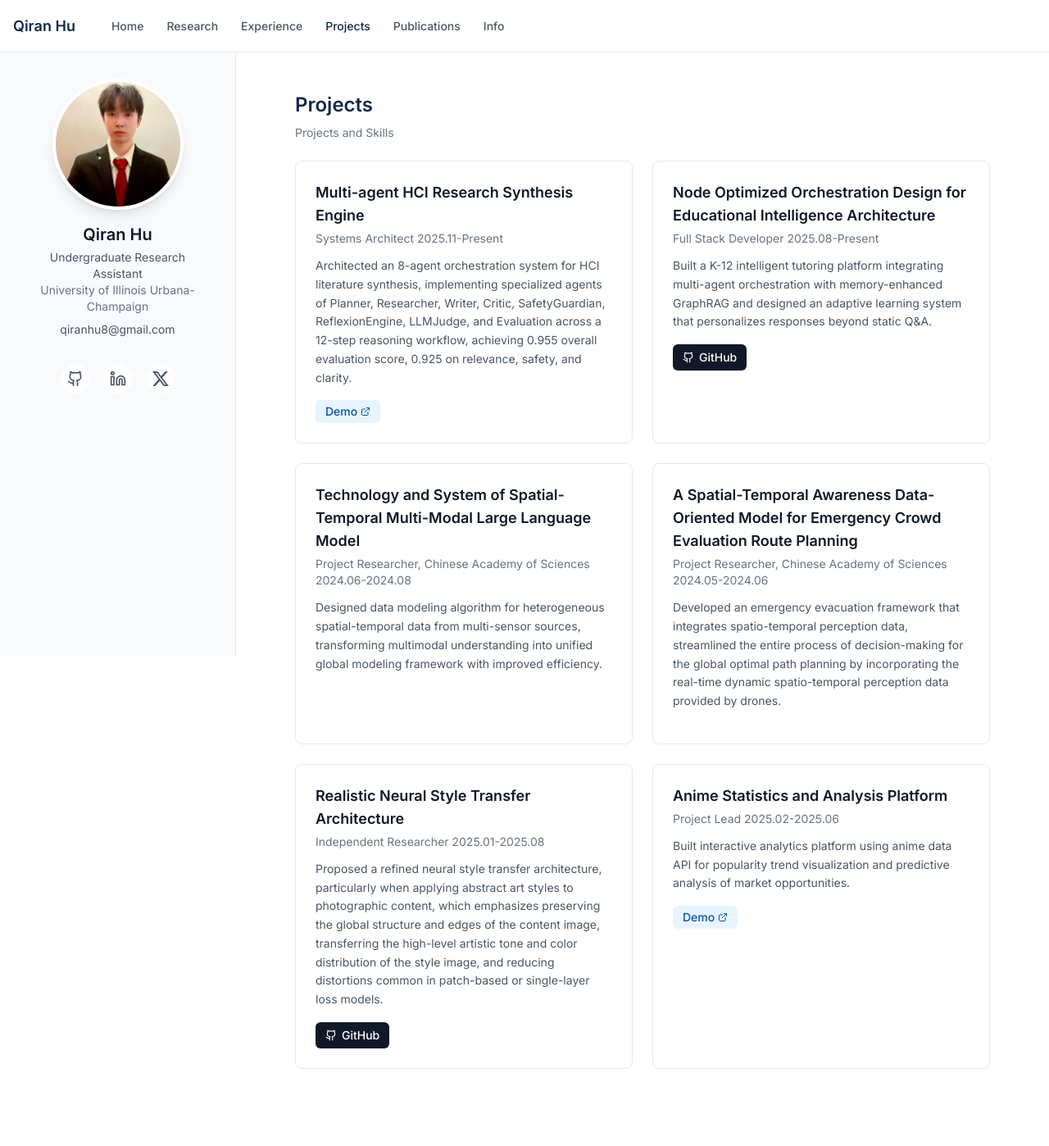
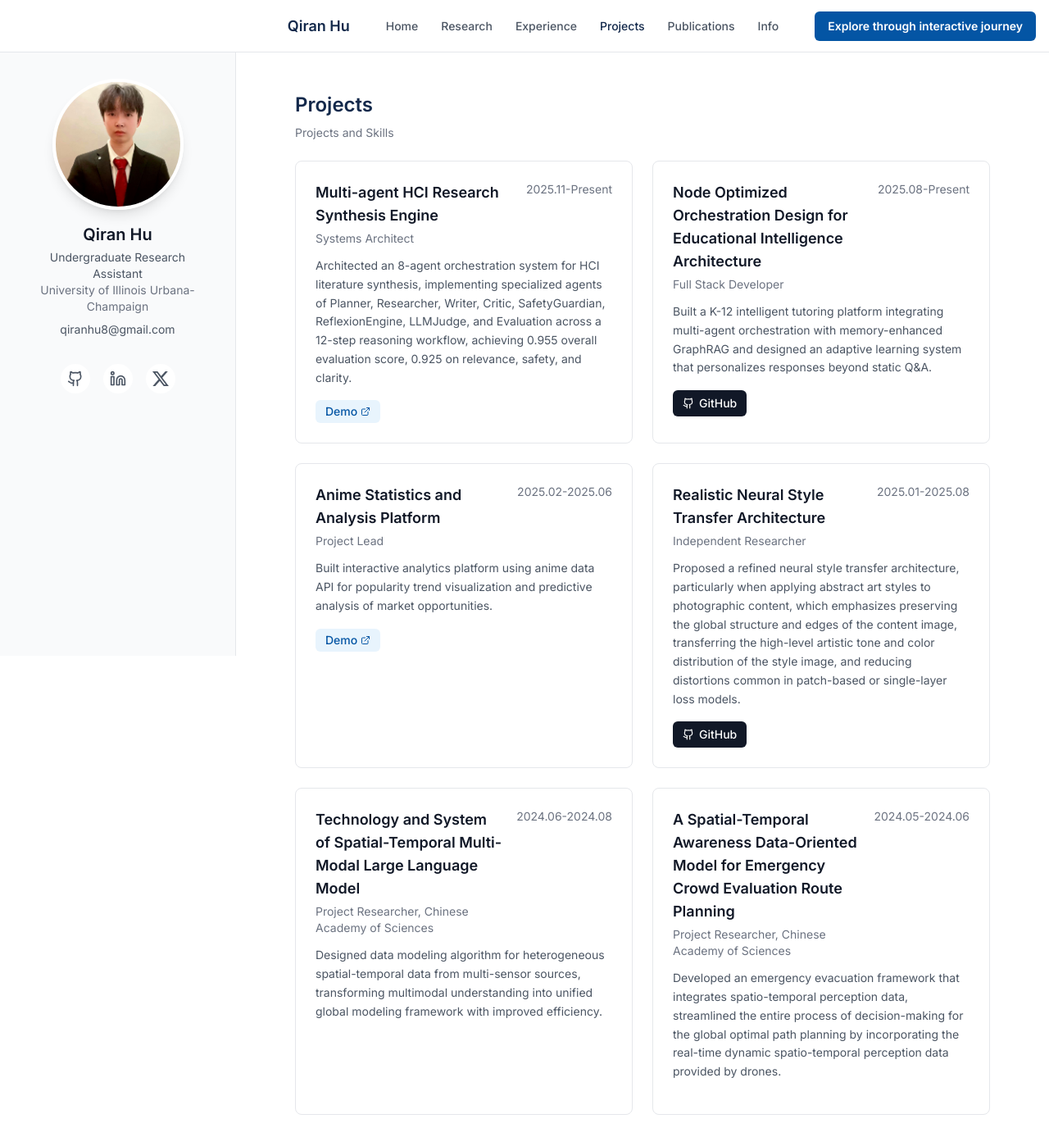
Before and after one commit to Edward-H26/Edward-H26.github.io, a React (Vite) app: page /projects in a window 1280 px wide. Shown: the top 1398 px of the page at 82% size. Before the commit the page ends 1352 px from the top, so only its background shows below. Built offline with nearby package versions, Linux system fonts and the light colour scheme.

Commit message:
Add project dates and a journey button
Show each project date on the right of ProjectCard. Add an interactive journey button to the desktop nav.

```diff
--- a/src/components/layout/Navigation.tsx
+++ b/src/components/layout/Navigation.tsx
@@ -18,8 +18,7 @@ interface NavigationProps {
 export function Navigation({ onMenuClick }: NavigationProps) {
   return (
     <header className="fixed top-0 left-0 right-0 h-16 bg-white/80 backdrop-blur-md border-b border-gray-200 z-50">
-      <div className="h-full max-w-7xl mx-auto px-4 flex items-center justify-between">
-        <div className="flex items-center gap-8">
+      <div className="h-full max-w-7xl mx-auto px-4 flex items-center justify-end gap-8">
         <NavLink to="/" className="text-lg font-semibold text-primary">
           {PROFILE.name}
         </NavLink>
@@ -38,9 +37,14 @@ export function Navigation({ onMenuClick }: NavigationProps) {
             </NavLink>
           ))}
         </nav>
-        </div>
 
-        <div className="flex items-center">
+        <NavLink
+          to="/projects"
+          className="hidden md:inline-flex items-center px-4 py-2 text-sm font-semibold rounded-md bg-accent text-white hover:bg-accent/90 transition-colors"
+        >
+          Explore through interactive journey
+        </NavLink>
+
         <button
           onClick={onMenuClick}
           className="md:hidden p-2 rounded-lg text-gray-600 hover:bg-gray-100 transition-colors"
@@ -49,7 +53,6 @@ export function Navigation({ onMenuClick }: NavigationProps) {
           <Menu size={20} />
         </button>
       </div>
-      </div>
     </header>
   )
 }
--- a/src/components/ui/ProjectCard.tsx
+++ b/src/components/ui/ProjectCard.tsx
@@ -11,15 +11,23 @@ export function ProjectCard({ project }: ProjectCardProps) {
 
   return (
     <div className="card group">
+      <div className="flex items-start justify-between gap-4">
+        <div>
           <h3 className="text-lg font-semibold text-gray-900 group-hover:text-accent transition-colors">
             {project.title}
           </h3>
-
           {project.subtitle && (
             <p className="text-sm text-gray-500 mt-1">
               {project.subtitle}
             </p>
           )}
+        </div>
+        {project.date && (
+          <div className="text-sm text-gray-500 text-right flex-shrink-0">
+            {project.date}
+          </div>
+        )}
+      </div>
 
       {project.bullets.length > 0 && (
         <p className="text-sm text-gray-600 mt-3 leading-relaxed">
--- a/src/data/content.ts
+++ b/src/data/content.ts
@@ -175,7 +175,8 @@ export const SECTIONS: Record<string, ContentSection> = {
     cards: [
       {
         title: "Multi-agent HCI Research Synthesis Engine",
-        subtitle: "Systems Architect 2025.11-Present",
+        subtitle: "Systems Architect",
+        date: "2025.11-Present",
         bullets: [
           "Architected an 8-agent orchestration system for HCI literature synthesis, implementing specialized agents of Planner, Researcher, Writer, Critic, SafetyGuardian, ReflexionEngine, LLMJudge, and Evaluation across a 12-step reasoning workflow, achieving 0.955 overall evaluation score, 0.925 on relevance, safety, and clarity.",
           "Designed Model Context Protocol integration for standardized tool interfaces, enabling seamless connection between LLM agents and external data sources, including academic databases, code repositories, and document management systems.",
@@ -187,7 +188,8 @@ export const SECTIONS: Record<string, ContentSection> = {
       },
       {
         title: "Node Optimized Orchestration Design for Educational Intelligence Architecture",
-        subtitle: "Full Stack Developer 2025.08-Present",
+        subtitle: "Full Stack Developer",
+        date: "2025.08-Present",
         bullets: [
           "Built a K-12 intelligent tutoring platform integrating multi-agent orchestration with memory-enhanced GraphRAG and designed an adaptive learning system that personalizes responses beyond static Q&A.",
           "Implemented a multi-agent workflow featuring a self-evolving Long-Term Memory Architecture that mimics human memory processes to enable personalized and accurate responses, overcoming limitations of traditional FIFO memory structures and ensuring critical information is retained and utilized effectively.",
@@ -198,25 +200,20 @@ export const SECTIONS: Record<string, ContentSection> = {
         ]
       },
       {
-        title: "Technology and System of Spatial-Temporal Multi-Modal Large Language Model",
-        subtitle: "Project Researcher, Chinese Academy of Sciences 2024.06-2024.08",
+        title: "Anime Statistics and Analysis Platform",
+        subtitle: "Project Lead",
+        date: "2025.02-2025.06",
         bullets: [
-          "Designed data modeling algorithm for heterogeneous spatial-temporal data from multi-sensor sources, transforming multimodal understanding into unified global modeling framework with improved efficiency.",
-          "Participated in the research of ST-XFormer, the Spatial-Temporal Transformer system, including the extraction of semantic events from spatial-temporal data sequences, the feature alignment methods for spatial-temporal data, the spatial-temporal-based logical calculus methods and semantic reasoning methods."
-        ]
-      },
-      {
-        title: "A Spatial-Temporal Awareness Data-Oriented Model for Emergency Crowd Evaluation Route Planning",
-        subtitle: "Project Researcher, Chinese Academy of Sciences 2024.05-2024.06",
-        bullets: [
-          "Developed an emergency evacuation framework that integrates spatio-temporal perception data, streamlined the entire process of decision-making for the global optimal path planning by incorporating the real-time dynamic spatio-temporal perception data provided by drones.",
-          "Proposed and compared multiple algorithms, including the Individual-based Search Method (IBSM), the Global Optimal Sparse Route Planning Query Method (GOSRPQM), and the Improved GOSRPQM algorithm (IGOSRPQM) that incorporates pruning strategies and refinement operations. Implemented and verified these algorithms using tools such as Python and PostgreSQL on real road network data (San Joaquin County, New York, Beijing).",
-          "Revealed technical solution that shortened the global evacuation time by 40%, providing a reliable technical approach and overall solution for large-scale emergency evacuations under resource constraints."
+          "Built interactive analytics platform using anime data API for popularity trend visualization and predictive analysis of market opportunities."
+        ],
+        links: [
+          { label: "Demo", url: "https://qiranhu.shinyapps.io/AnimeStatisticsandAnalysisPlatform/" }
         ]
       },
       {
         title: "Realistic Neural Style Transfer Architecture",
-        subtitle: "Independent Researcher 2025.01-2025.08",
+        subtitle: "Independent Researcher",
+        date: "2025.01-2025.08",
         bullets: [
           "Proposed a refined neural style transfer architecture, particularly when applying abstract art styles to photographic content, which emphasizes preserving the global structure and edges of the content image, transferring the high-level artistic tone and color distribution of the style image, and reducing distortions common in patch-based or single-layer loss models."
         ],
@@ -225,13 +222,22 @@ export const SECTIONS: Record<string, ContentSection> = {
         ]
       },
       {
-        title: "Anime Statistics and Analysis Platform",
-        subtitle: "Project Lead 2025.02-2025.06",
+        title: "Technology and System of Spatial-Temporal Multi-Modal Large Language Model",
+        subtitle: "Project Researcher, Chinese Academy of Sciences",
+        date: "2024.06-2024.08",
         bullets: [
-          "Built interactive analytics platform using anime data API for popularity trend visualization and predictive analysis of market opportunities."
-        ],
-        links: [
-          { label: "Demo", url: "https://qiranhu.shinyapps.io/AnimeStatisticsandAnalysisPlatform/" }
+          "Designed data modeling algorithm for heterogeneous spatial-temporal data from multi-sensor sources, transforming multimodal understanding into unified global modeling framework with improved efficiency.",
+          "Participated in the research of ST-XFormer, the Spatial-Temporal Transformer system, including the extraction of semantic events from spatial-temporal data sequences, the feature alignment methods for spatial-temporal data, the spatial-temporal-based logical calculus methods and semantic reasoning methods."
+        ]
+      },
+      {
+        title: "A Spatial-Temporal Awareness Data-Oriented Model for Emergency Crowd Evaluation Route Planning",
+        subtitle: "Project Researcher, Chinese Academy of Sciences",
+        date: "2024.05-2024.06",
+        bullets: [
+          "Developed an emergency evacuation framework that integrates spatio-temporal perception data, streamlined the entire process of decision-making for the global optimal path planning by incorporating the real-time dynamic spatio-temporal perception data provided by drones.",
+          "Proposed and compared multiple algorithms, including the Individual-based Search Method (IBSM), the Global Optimal Sparse Route Planning Query Method (GOSRPQM), and the Improved GOSRPQM algorithm (IGOSRPQM) that incorporates pruning strategies and refinement operations. Implemented and verified these algorithms using tools such as Python and PostgreSQL on real road network data (San Joaquin County, New York, Beijing).",
+          "Revealed technical solution that shortened the global evacuation time by 40%, providing a reliable technical approach and overall solution for large-scale emergency evacuations under resource constraints."
         ]
       }
     ]
```
Lines whose indentation alone changed are shown as unchanged.
